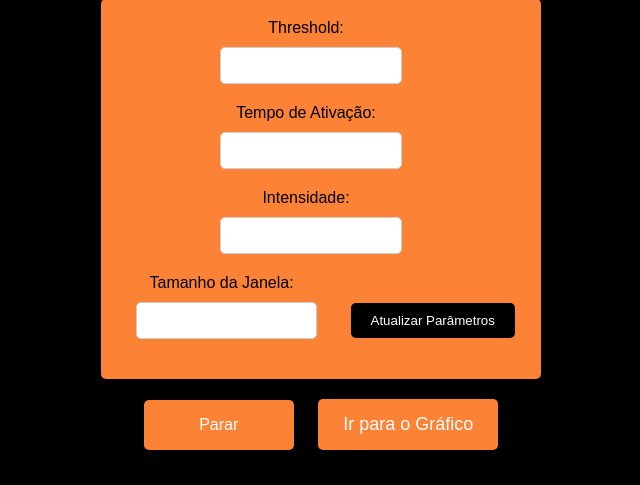
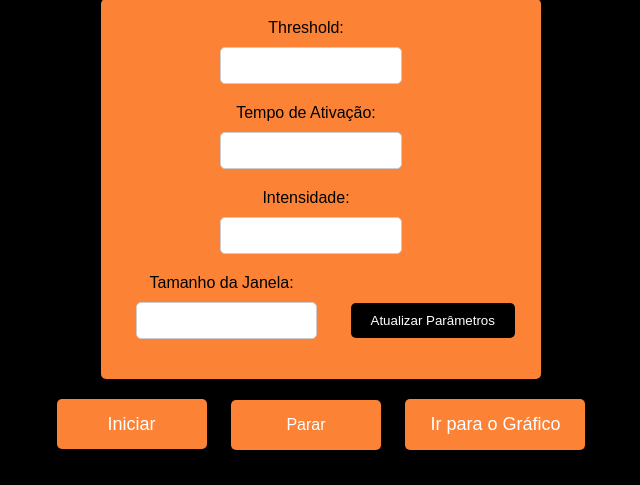
Before and after one commit to Joao-Pedro-ML/MES-FES-Interface, a Flask app: page / in a window 1280 px wide. Shown: the part 315-800 px from the top of the page, without its empty margins (319-959 px from the left). Run offline with Flask 2, Linux system fonts and the light colour scheme; some libraries are stand-ins or nearby versions.

Commit message:
update Add start button

```diff
--- a/templates/index.html
+++ b/templates/index.html
@@ -41,6 +41,7 @@
     <p id="coleta-status"></p>
 
     <div id="botoes-container">
+        <button id="iniciar" class="round-button button-size">Iniciar</button>
         <button id="parar" class="round-button button-size">Parar</button>
         <a href="/chart" class="round-button">Ir para o Gráfico</a>
     </div>
@@ -109,6 +110,12 @@
             document.getElementById('coleta-status').innerText = 'Coleta interrompida.';
         };
 
+        document.getElementById('iniciar').onclick = function() {
+            socket.emit('iniciar_coleta', { command: 0x01 }); // Envie um comando para iniciar a coleta
+            // Atualize a mensagem de status, se necessário
+            document.getElementById('coleta-status').innerText = 'Coleta retomada.';
+        };
+
 
     </script>
 
```
